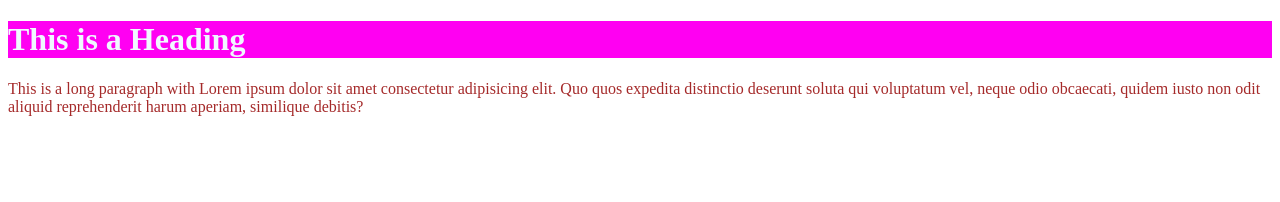
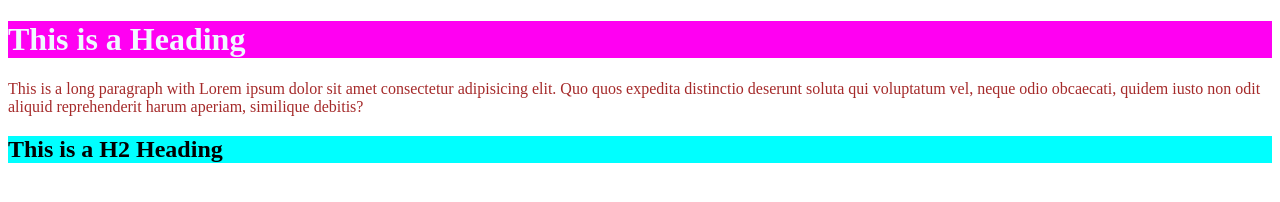
Before and after one commit to faruk-mahfuj/my-restart-thid-repo, a plain HTML site: page index.html in a window 1280 px wide. Drawn offline with Linux system fonts and the light colour scheme.

Commit message:
another heading added

```diff
--- a/index.html
+++ b/index.html
@@ -11,6 +11,7 @@
     <p>This is a long paragraph with Lorem ipsum dolor sit amet consectetur adipisicing elit. Quo quos expedita
         distinctio deserunt soluta qui voluptatum vel, neque odio obcaecati, quidem iusto non odit aliquid reprehenderit
         harum aperiam, similique debitis?</p>
+    <h2>This is a H2 Heading</h2>
 </head>
 
 <body>
--- a/style.css
+++ b/style.css
@@ -6,3 +6,7 @@ h1 {
     background-color: rgb(255, 0, 242);
     color: aliceblue;
 }
+
+h2 {
+    background-color: aqua;
+}
```
